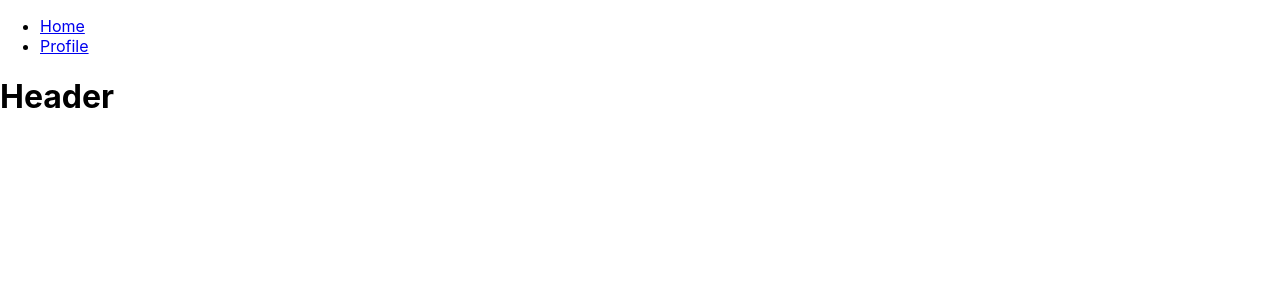
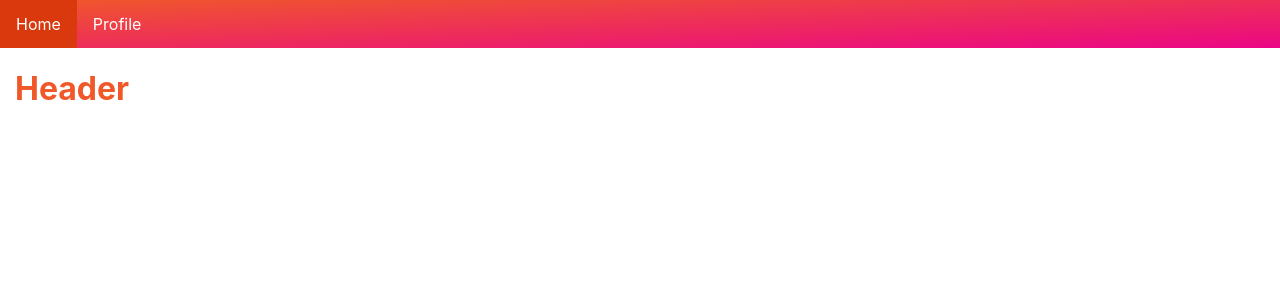
Before and after one commit to viveksrao/demo-react-auth0, a React (Create React App) app: page / in a window 1280 px wide. Shown: the top 300 px of the page. Built offline with nearby package versions, Linux system fonts and the light colour scheme.

Commit message:
Style App

```diff
--- a/src/App.js
+++ b/src/App.js
@@ -9,8 +9,10 @@
     return (
       <>
         <Nav />
-        <Route path="/" exact component={Home} />
-        <Route path="/profile" component={Profile} />
+        <div className="body">
+          <Route path="/" exact component={Home} />
+          <Route path="/profile" component={Profile} />
+        </div>
       </>
     );
   }
--- a/src/Nav.js
+++ b/src/Nav.js
@@ -4,6 +4,7 @@
 class Nav extends Component {
   render() {
     return (
+      <nav>
         <ul>
           <li>
             <Link to="/">Home</Link>
@@ -12,6 +13,7 @@
             <Link to="/profile">Profile</Link>
           </li>
         </ul>
+      </nav>
     );
   }
 }
--- a/src/index.css
+++ b/src/index.css
@@ -8,7 +8,50 @@
   -moz-osx-font-smoothing: grayscale;
 }
 
-code {
-  font-family: source-code-pro, Menlo, Monaco, Consolas, "Courier New",
-    monospace;
+.body {
+  margin: 15px;
 }
+
+h1,
+h2,
+h3 {
+  color: #f0582a;
+}
+
+button {
+  margin: 5px;
+}
+
+ul.unstyled {
+  list-style-type: none;
+  margin: 0;
+  padding: 0;
+}
+
+nav ul {
+  list-style-type: none;
+  margin: 0;
+  padding: 0;
+  overflow: hidden;
+  background-image: linear-gradient(to bottom right, #f0582a, #eb0685);
+}
+
+nav li {
+  float: left;
+}
+
+nav li a {
+  display: block;
+  color: white;
+  text-align: center;
+  padding: 14px 16px;
+  text-decoration: none;
+}
+
+nav li a:hover {
+  background-color: #d9390d;
+}
+
+nav button {
+  margin-top: 13px;
+}
```
Lines whose indentation alone changed are shown as unchanged.
